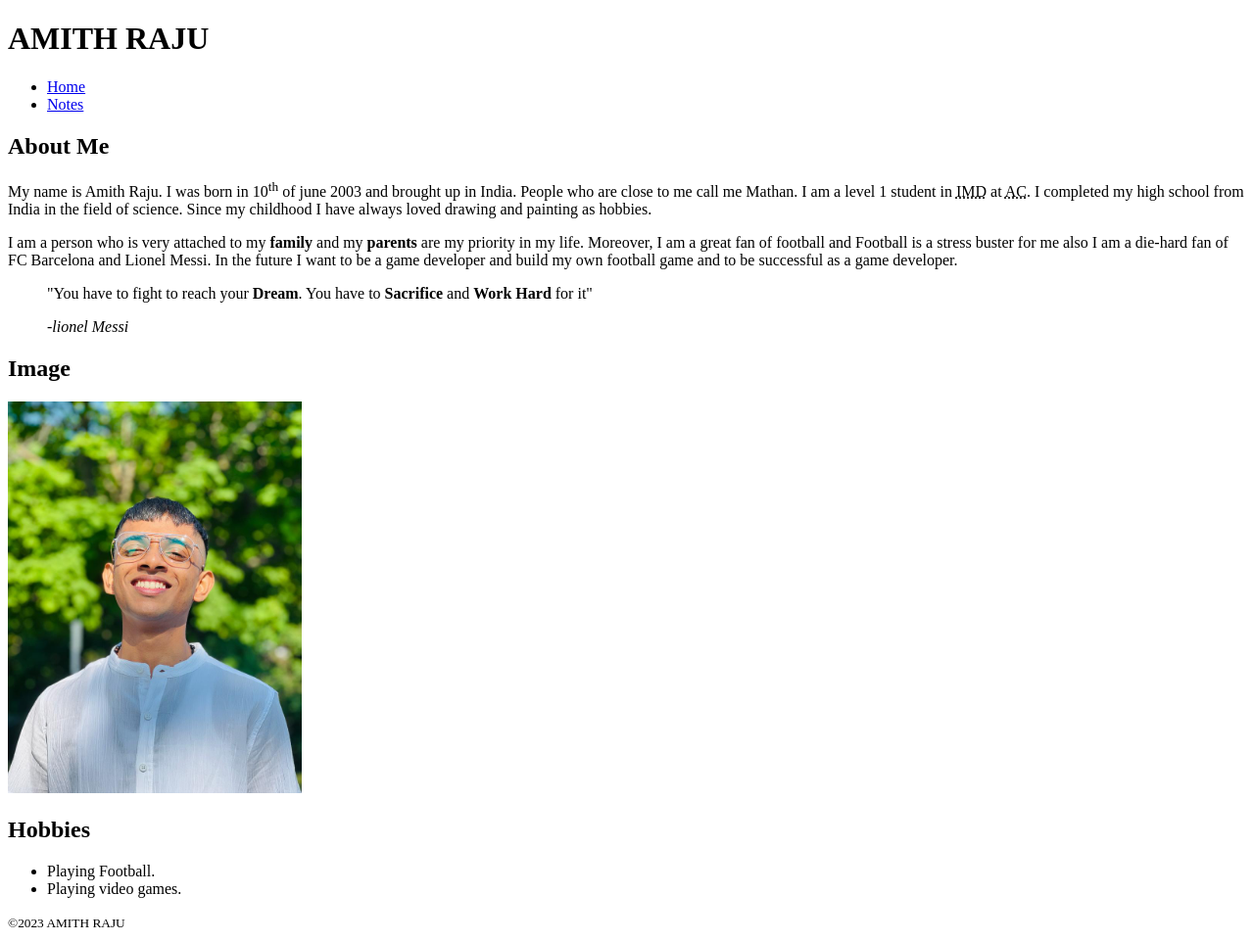
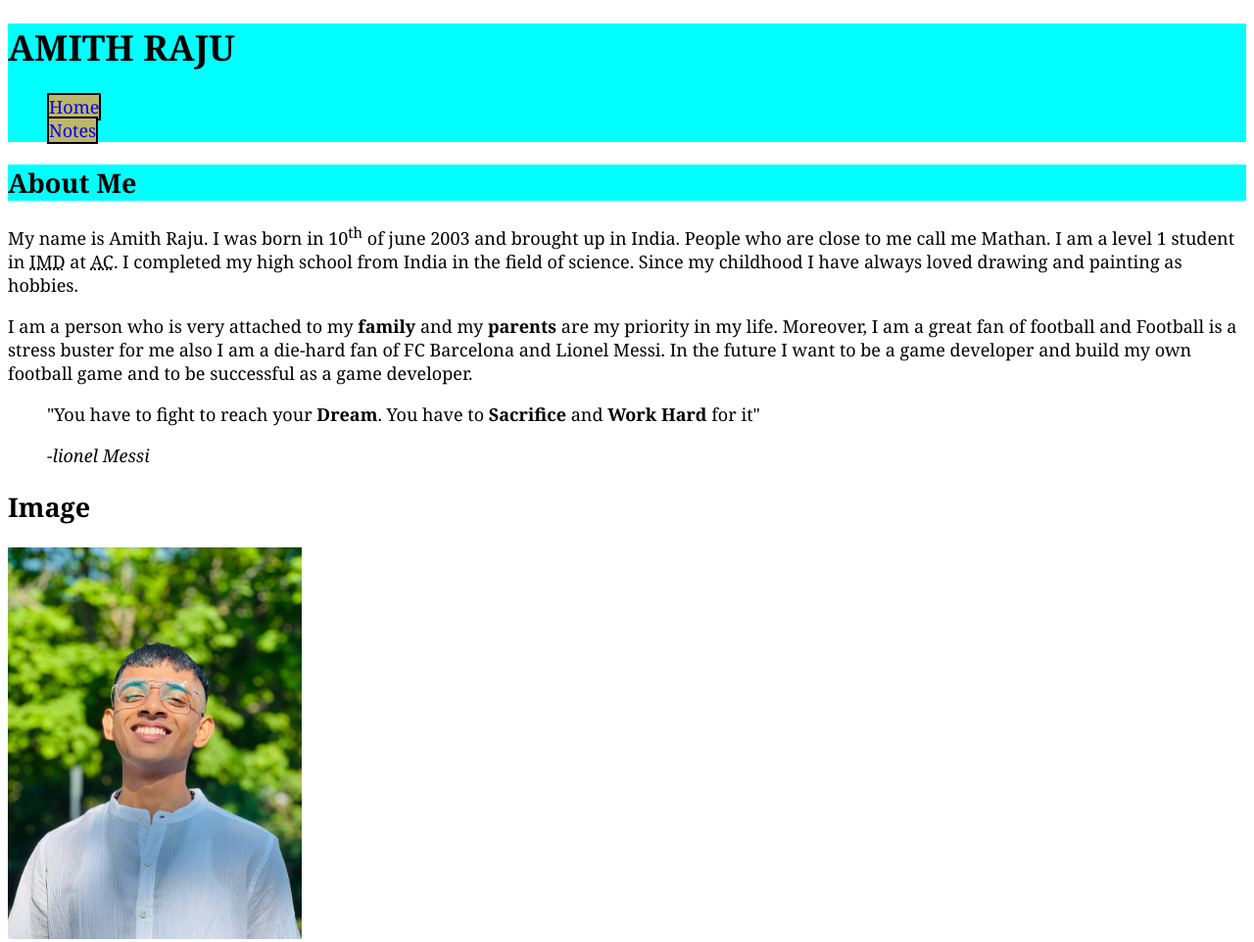
Before and after one commit to Amithmathan/amithmathan.github.io, a plain HTML site: page html-assignment/index.html in a window 1280 px wide. Shown: the top 962 px of the page at 98% size. Drawn offline with Linux system fonts and the light colour scheme.

Commit message:
update by adding css file

```diff
--- a/html-assignment/index.html
+++ b/html-assignment/index.html
@@ -6,14 +6,15 @@
     <meta name="viewport" content="width=
     , initial-scale=1.0">
     <title>HTML ASSIGNMENT</title>
+    <link rel="stylesheet" href="style.css">
 </head>
 
 <body>
 
 <header>
-        <h1>AMITH RAJU</h1>
+        <h1 class="site-link">AMITH RAJU</h1>
         <nav>
-            <ul>
+            <ul class="site-link">
                 <li><a href="index.html">Home</a></li>
                 <li><a href="notes.html">Notes</a></li>
             </ul>
@@ -50,7 +51,7 @@
 
                 <h2>Hobbies</h2>
             </header>
-            <ul>
+            <ul class="hobbies">
                 <li>Playing Football.</li>
                 <li>Playing video games.</li>
             </ul>
--- /dev/null
+++ b/html-assignment/style.css
@@ -0,0 +1,33 @@
+body{
+
+    font-family: Georgia, 'Times New Roman', Times, serif;
+    font-size: 18px;
+}
+header,footer{
+    background-color: cyan;
+}
+.site-title{
+    color: bisque;
+}
+#my-image{
+
+    box-shadow: 0px 0px 2px 1px black;
+}
+.hobbies{
+    list-style-type: square;
+}
+.site-link a{
+    text-decoration: none;
+    background-color: darkkhaki;
+    border: 2px solid black;
+}
+.site-link a:hover{
+    background-color: burlywood;
+
+}
+.site-link li{
+    list-style: none;
+}
+.hobbies li:nth-child(odd){
+    color: crimson;
+}
```
